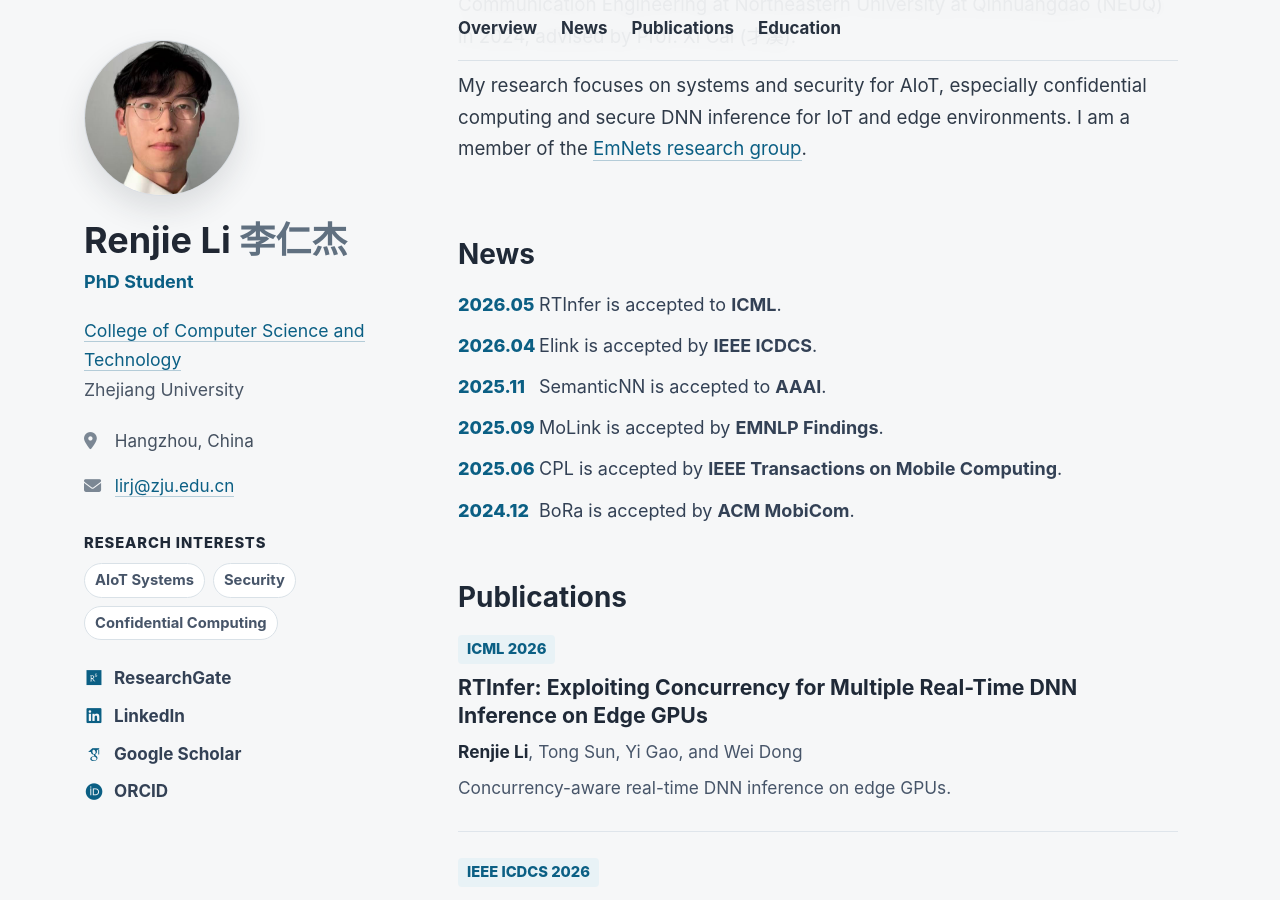
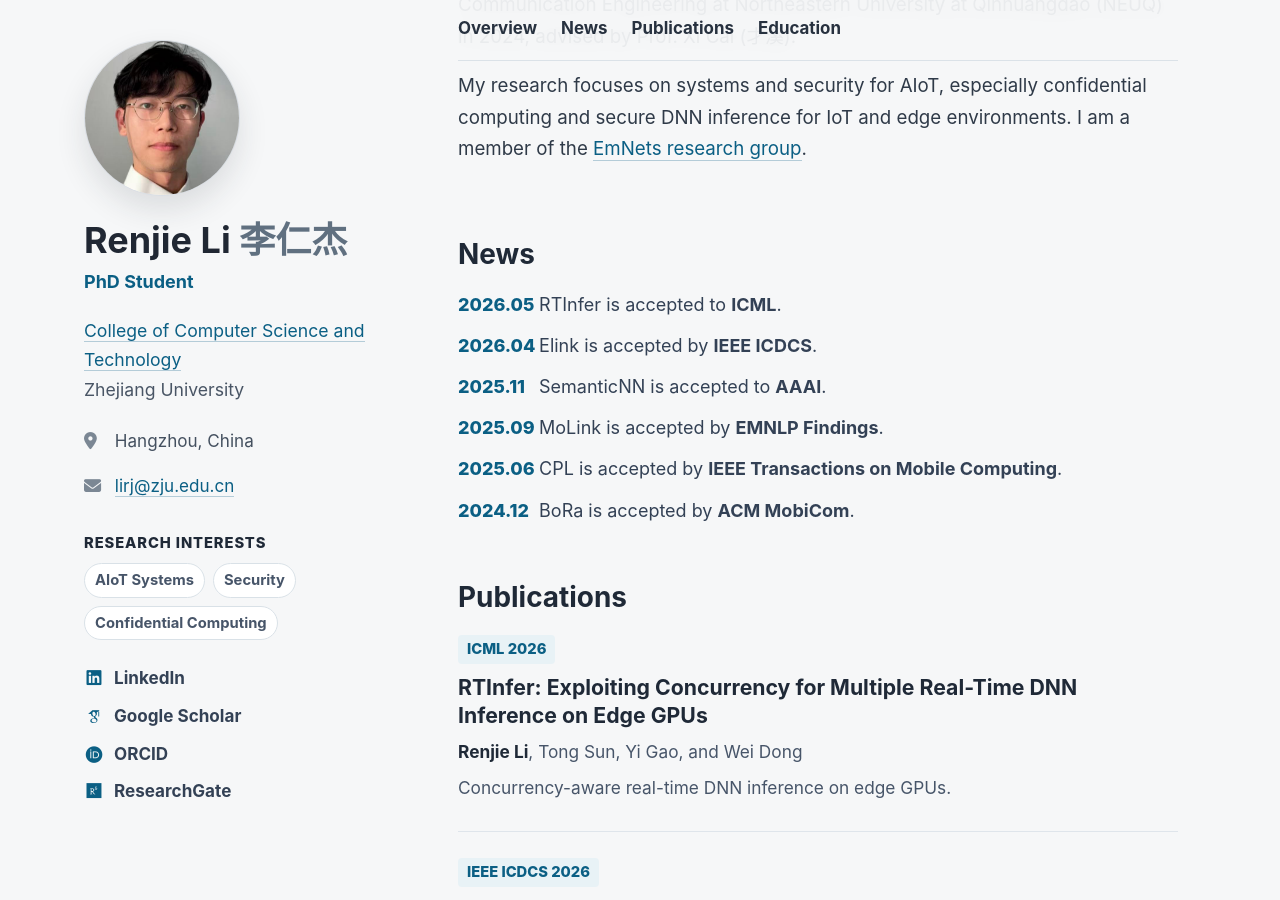
Before and after one commit to lirj233/homepage, a Jekyll site: the page built from _pages/about.md, in a window 1280 px wide and 900 px high, scrolled down 496 px. Built offline with Jekyll 4.4.1, drawn with Linux system fonts in a browser that asks for light colours; some web fonts are replaced; part of the change alters nothing that is shown.

```diff
--- a/_layouts/academic-home.html
+++ b/_layouts/academic-home.html
@@ -40,10 +40,6 @@
           </section>
 
           <nav class="academic-profile__links" aria-label="Academic profiles">
-            <a href="https://www.researchgate.net/profile/Renjie-Li-29/research">
-              <i class="fab fa-researchgate" aria-hidden="true"></i>
-              <span>ResearchGate</span>
-            </a>
             <a href="https://www.linkedin.com/in/%E6%A1%90-%E5%AD%99-ab2a48213/">
               <i class="fab fa-linkedin" aria-hidden="true"></i>
               <span>LinkedIn</span>
@@ -55,6 +51,10 @@
             <a href="https://orcid.org/my-orcid?orcid=0009-0005-4431-740X">
               <i class="ai ai-orcid" aria-hidden="true"></i>
               <span>ORCID</span>
+            </a>
+            <a href="https://www.researchgate.net/profile/Renjie-Li-29/research">
+              <i class="fab fa-researchgate" aria-hidden="true"></i>
+              <span>ResearchGate</span>
             </a>
           </nav>
         </div>
```
